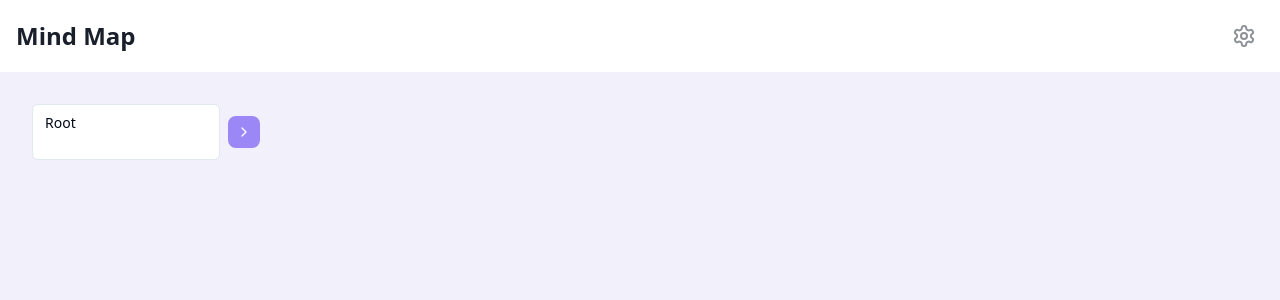
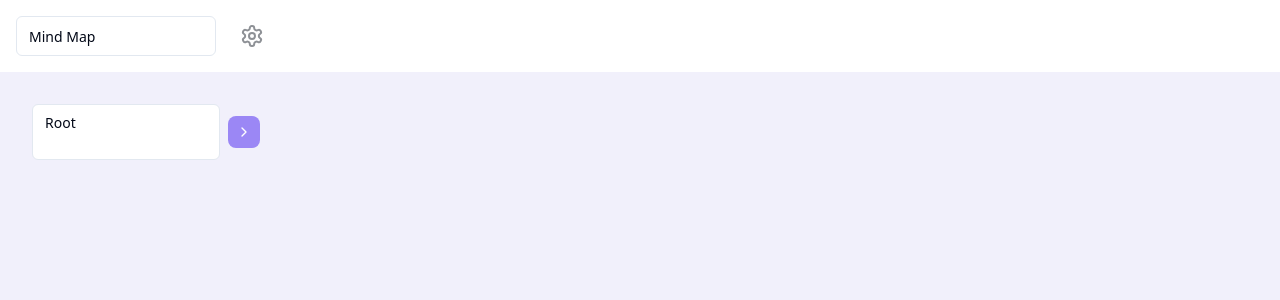
Before and after one commit to dennishansen/branchy, a React (Vite) app: page / in a window 1280 px wide. Shown: the top 300 px of the page. Built offline with nearby package versions, Linux system fonts and the light colour scheme.

Commit message:
feat: Implement floating text input for title
Refactor the title section to use a floating text input with a grey border, similar to regular inputs. Position the gear icon to the right of the input within the white area.

```diff
--- a/src/pages/Index.tsx
+++ b/src/pages/Index.tsx
@@ -1,12 +1,16 @@
 
 import TreeViewer from '@/components/TreeViewer';
 import { Settings } from 'lucide-react';
+import { Input } from '@/components/ui/input';
 
 const Index = () => {
   return (
     <div className="w-full">
-      <header className="flex justify-between items-center p-4">
-        <h1 className="text-2xl font-semibold text-[#1A1F2C]">Mind Map</h1>
+      <header className="flex items-center gap-4 p-4">
+        <Input
+          defaultValue="Mind Map"
+          className="max-w-[200px] bg-background border-input hover:border-muted-foreground/50 transition-colors"
+        />
         <button className="p-2 rounded-lg hover:bg-[#F1F0FB] transition-colors">
           <Settings className="w-6 h-6 text-[#8E9196]" />
         </button>
```
